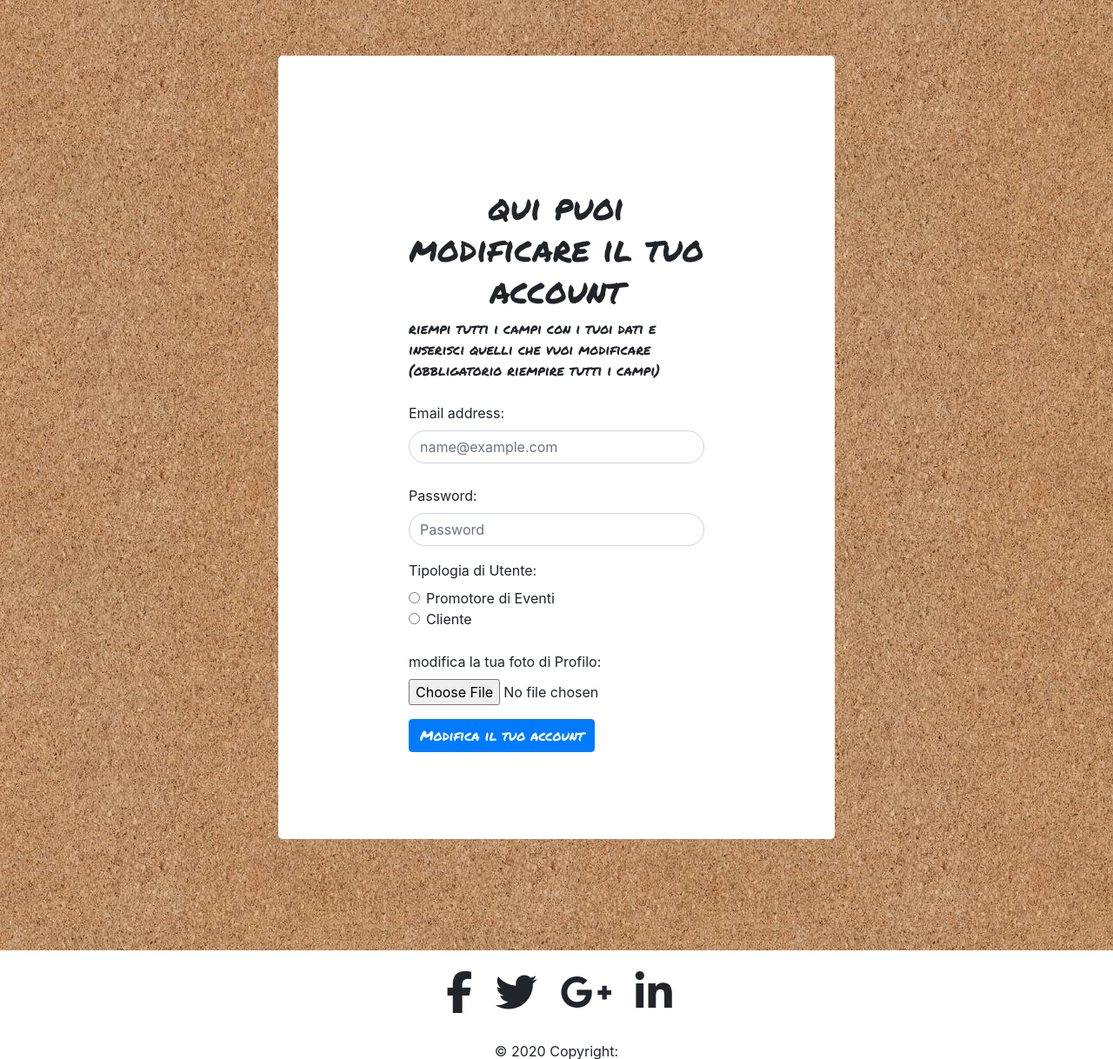
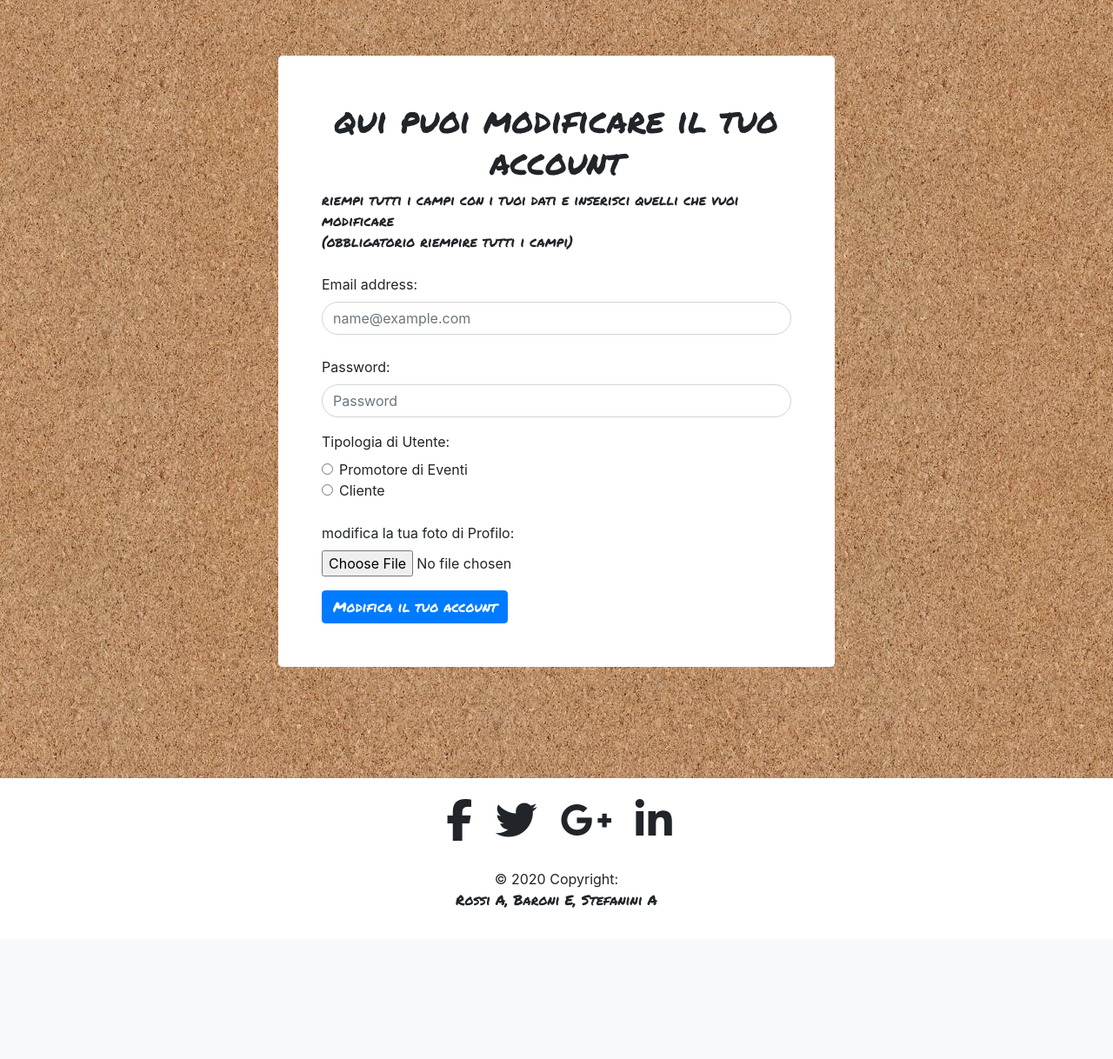
Before and after one commit to AndreaStefanini/Tecnologie-Web-Progetto, a PHP site: page /edit_profile.php in a window 1280 px wide. Shown: the part 61-1279 px from the top of the page at 87% size. After the commit the page ends 1105 px from the top, so only its background shows below. Run offline with PHP 8.4, Linux system fonts and the light colour scheme; the visitor is signed in with stand-in values (Sample User, id 1); data that the repository does not hold is empty; some libraries are stand-ins or nearby versions.

Commit message:
form padding improved

```diff
--- a/css/style.css
+++ b/css/style.css
@@ -103,10 +103,10 @@ form.form{
     margin-right: 25%;
     margin-top:5%;
     background-color: white;
-    padding-top:150px;
-    padding-left: 150px;
-    padding-bottom: 100px;
-    padding-right: 150px;
+    padding-top:50px;
+    padding-left: 50px;
+    padding-bottom: 50px;
+    padding-right: 50px;
     border-radius:5px;
 }
 input#submit{
```
